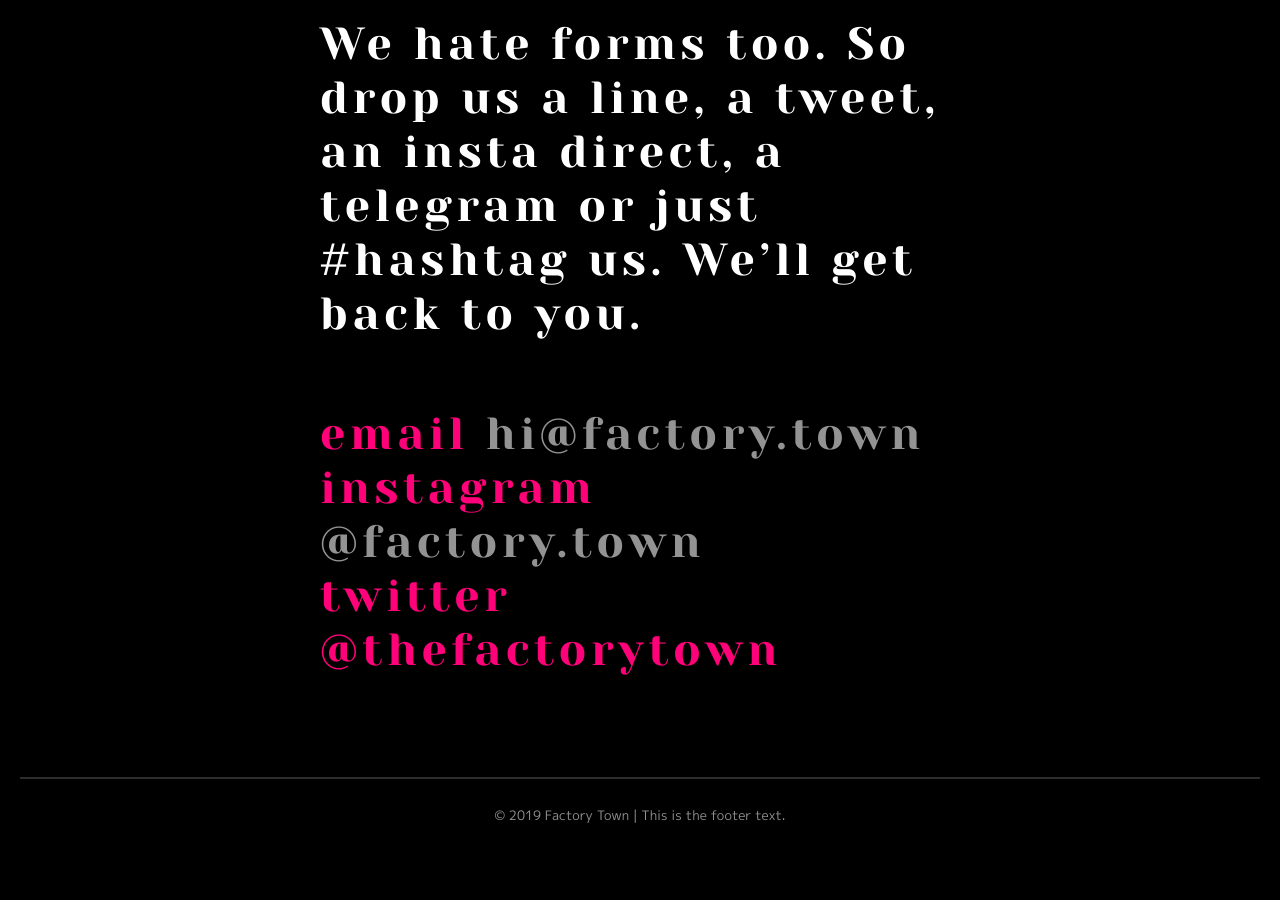
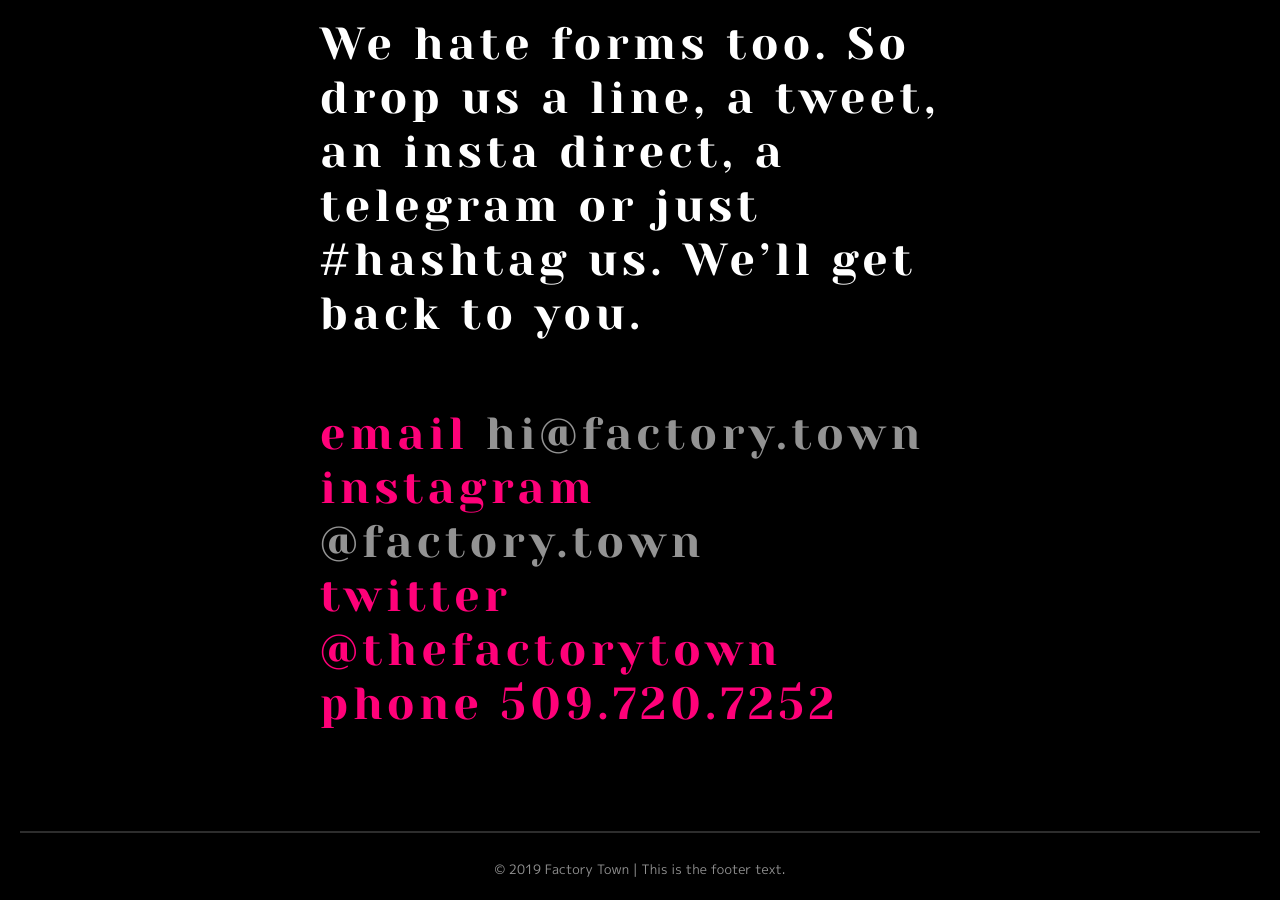
Before and after one commit to factorytown/factorytown.github.io, a Jekyll site: the page built from _pages/about.md, in a window 1280 px wide and 900 px high, scrolled down 2442 px. Built offline with Jekyll 4.4.1, drawn with Linux system fonts in a browser that asks for light colours; nearby versions of some CDN libraries; before the commit the page ends 3288 px from its top, so only the background shows below that.

Commit message:
Updated About

```diff
--- a/_pages/about.md
+++ b/_pages/about.md
@@ -30,3 +30,5 @@ We created our agency on the idea that stories are the most valuable commodity w
 # instagram [@factory.town](http://instagram.com/factory.town)
 
 # twitter @thefactorytown
+
+# phone 509.720.7252
```
